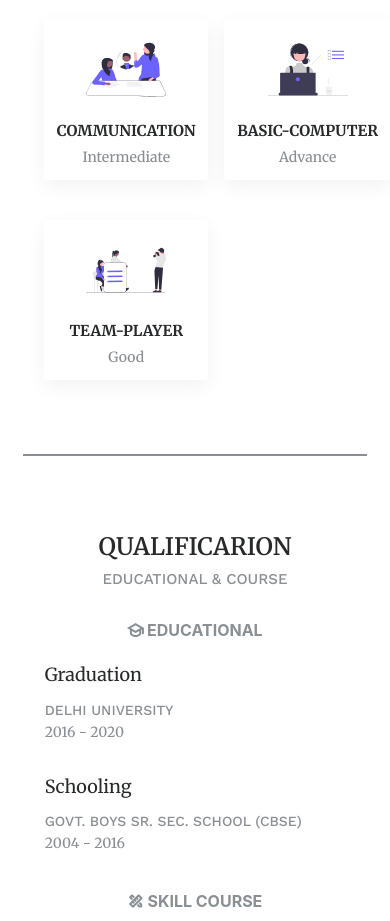
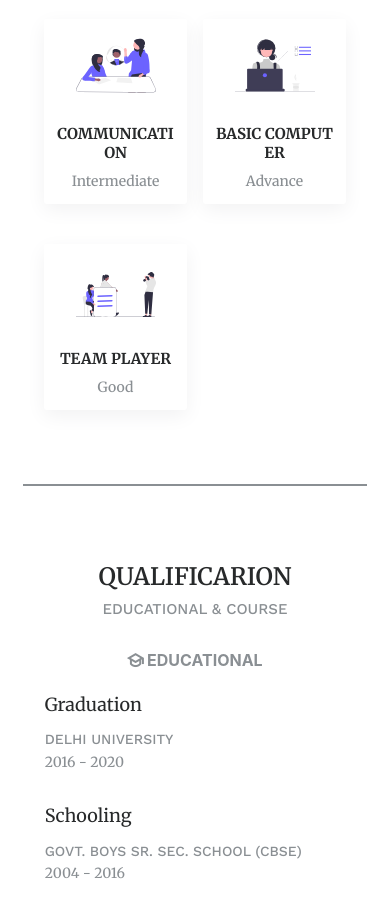
Before and after one commit to pratapbairagi/portfolio3, a React (Create React App) app in the folder portfolio/: page / in a window 390 px wide. Shown: the part 2660-3581 px from the top of the page. Built offline with nearby package versions, Linux system fonts and the light colour scheme.

Commit message:
skills second column;s card was going outside of 100% width so made that correct

```diff
--- a/portfolio/src/App.css
+++ b/portfolio/src/App.css
@@ -768,6 +768,7 @@ margin: auto;
   /* skills */
   .skills_container .skills_grid {
     row-gap: 2.5rem;
+    width: 100%;
   }
   .skills_container .data .list {
     grid-template-columns: repeat(2, 1fr);
@@ -777,7 +778,29 @@ margin: auto;
 
   .skills_container .skills_grid>div:nth-child(2) .data .list {
     grid-template-columns: repeat(2, 1fr);
+    /* display: flex;
+    flex-direction: row;
+    flex-wrap: wrap;
+    justify-content: center; */
   }
+  .skills_container .skills_grid>div:nth-child(2) .data .list .skill_title{
+    /* word-wrap: break-word; */
+    word-break: break-all;
+    white-space:initial;
+    text-align: center;
+    line-height: 1.2rem;
+    /* overflow-wrap: break-word; */
+    /* -webkit-hyphens: auto;
+  -moz-hyphens: auto;
+  -ms-hyphens: auto;
+  hyphens: auto;
+  max-width: 70%; */
+    /* border: 1px solid red; */
+  }
+  /* .skills_container .skills_grid>div:nth-child(2) .data .list li{
+    max-width: 400px;
+    max-width: 300px;
+  } */
 
   .skills_container .data .list li img {
     width: 4rem;
--- a/portfolio/src/sections/skills.jsx
+++ b/portfolio/src/sections/skills.jsx
@@ -77,13 +77,13 @@ const Skills = () => {
 
                             <li>
                                 <img src="./asset/undraw_dev_focus_re_6iwt.svg" alt="" />
-                                <span className="skill_title">BASIC-COMPUTER</span>
+                                <span className="skill_title">BASIC COMPUTER</span>
                                 <span className="skill_level">Advance</span>
                             </li>
 
                             <li>
                                 <img src="./asset/undraw_good_team_re_hrvm.svg" alt="" />
-                                <span className="skill_title">TEAM-PLAYER</span>
+                                <span className="skill_title">TEAM PLAYER</span>
                                 <span className="skill_level">Good</span>
                             </li>
 
```
